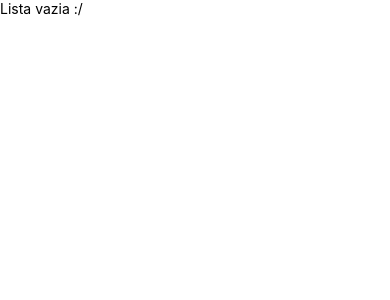
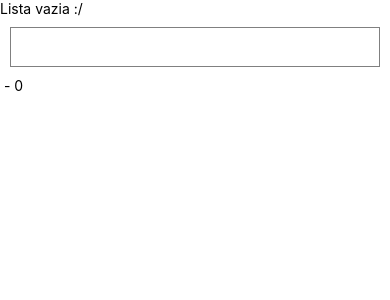
Before and after one commit to lucasmetron/ComponentesNativos, a React Native app: screen / in a window 390 px wide. Shown: the top 300 px of the page. Built offline with nearby package versions, Linux system fonts and the light colour scheme.

Commit message:
text input

```diff
--- a/App.js
+++ b/App.js
@@ -5,7 +5,8 @@ import {
   Text,
   View,
   ScrollView,
-  RefreshControl
+  RefreshControl,
+  TextInput
 } from 'react-native';
 import { ListsService } from './app/services/ListsService'
 import ListsView from './app/views/ListsView';
@@ -30,6 +31,7 @@ const App = () => {
   //   getLists()
   // }, [])
 
+  const [nome, setNome] = useState('');
 
   return (
     <SafeAreaView>
@@ -37,6 +39,17 @@ const App = () => {
         <ScrollView refreshControl={<RefreshControl refreshing={isLoading} onRefresh={getLists} />}>
           <ListsView lists={lists} />
         </ScrollView>
+        <TextInput
+          keyboardType='phone-pad' //tipo do teclado
+          maxLength={20} //maximo de caracteres
+          editable={true} //se o input esta ou nao habilitado
+          multiline={true} // permite o input aumentar de tamanho
+          numberOfLines={4} //numero de linhas
+          style={{ height: 40, margin: 10, borderColor: 'gray', borderWidth: 1 }}
+          value={nome}
+          onChangeText={text => setNome(text)}
+        />
+        <Text>{nome} - {nome.length}</Text>
       </View>
     </SafeAreaView>
   );
--- a/app/Components/SimpleList.js
+++ b/app/Components/SimpleList.js
@@ -14,12 +14,12 @@ export default function SimpleList(props) {
     useEffect(() => {
         setList(props.list)
         console.log('lista from simpleList', list)
-    }, [props.list])
+    }, [props])
 
     return (
         <View style={{ width: (window.width / 3 - 8), margin: 2, marginBottom: 30, borderWidth: 1, borderColor: '#aaa', padding: 5 }}>
             <Image source={{ uri: list.Picture || imageDefault }} style={{ height: window.width / 3 }} />
-            <Text style={{ fontWeight: 'bold' }}>{list.Title}</Text>
+            <Text style={{ fontWeight: 'bold' }}>{list.Title || 'Erro'}</Text>
         </View>
     );
 }
--- a/app/services/ApiService.js
+++ b/app/services/ApiService.js
@@ -1,4 +1,4 @@
-const url = 'http://172.19.80.1:3002/api/react-native/'
+const url = 'http://192.168.1.5:3002/api/react-native/'
 
 export const ApiService = {
     get(endpoint) {
--- a/app/views/ListsView.js
+++ b/app/views/ListsView.js
@@ -3,7 +3,6 @@ import {
     View,
     FlatList,
     Text
-
 } from 'react-native';
 import SimpleList from '../Components/SimpleList';
 
@@ -15,7 +14,7 @@ export default function ListsView(props) {
     useEffect(() => {
         setLists(props.lists)
         console.log('lista from listView', lists)
-    }, [props.lists])
+    }, [props])
 
 
     return (
```
Also changed, not shown: 1 other file (tests, documents, lock files or other folders).
